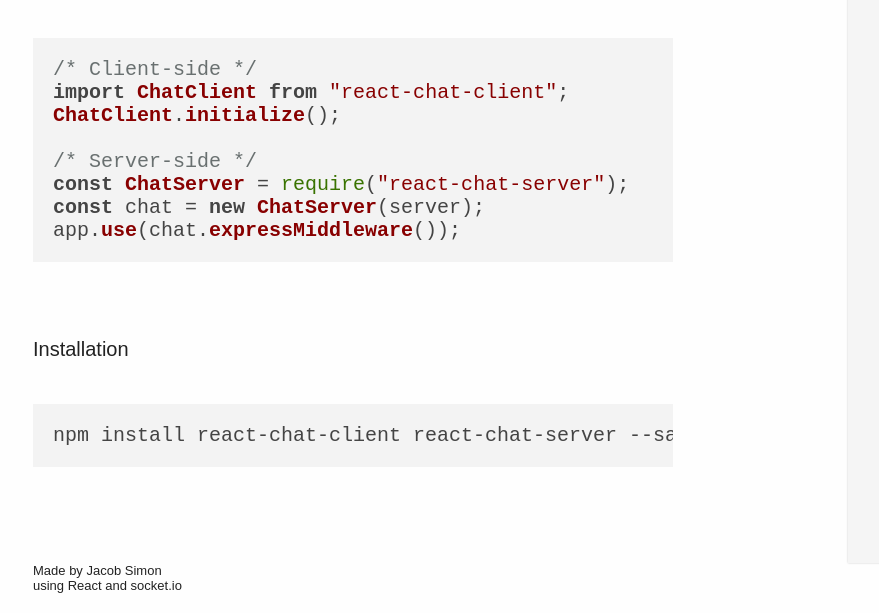
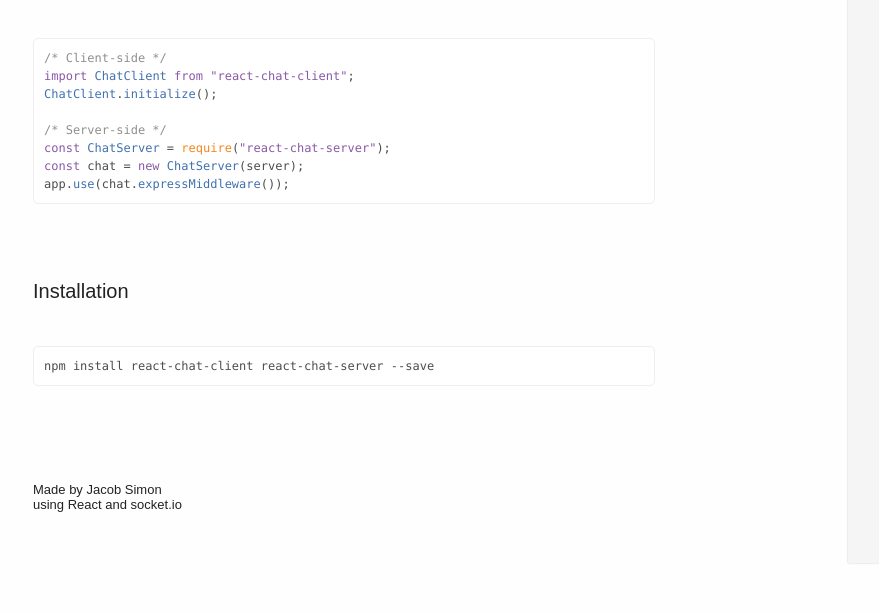
Before and after one commit to jacobsimon/react-chat-website, a website: page index.html in a window 1280 px wide. Shown: the part 237-850 px from the top of the page, without its empty margins (207-1086 px from the left). After the commit the page ends 800 px from the top, so only its background shows below. Drawn offline with nearby package versions, Linux system fonts and the light colour scheme; no server answers.

Commit message:
Improve styles for code block

```diff
--- a/index.html
+++ b/index.html
@@ -4,7 +4,6 @@
   <title>React Chat</title>
   <link rel="stylesheet" type="text/css" href="style.css" />
   <link rel="icon" type="image/png" href="favicon.png" />
-  <link rel="stylesheet" href="//cdnjs.cloudflare.com/ajax/libs/highlight.js/9.7.0/styles/default.min.css">
   <meta name="viewport" content="initial-scale=1.0">
 </head>
 <body>
@@ -17,10 +16,10 @@
       </div>
     </header>
     <div class="content">
-      <h1>Beautiful, real-time chat in O(1) lines of code:</h1>
+      <h1>Beautiful, real-time chat in just a few lines of code:</h1>
       <section>
         <pre>
-          <code class="js">/* Client-side */
+          <code class="javascript">/* Client-side */
 import ChatClient from "react-chat-client";
 ChatClient.initialize();
 
--- a/public/style.css
+++ b/public/style.css
@@ -97,3 +97,48 @@
   padding: 0;
   margin: 0;
 }
+
+/* Highlight.js theme */
+
+pre code {
+  display: block;
+  background: white;
+  color: #4d4d4c;
+  font-family: Menlo, Monaco, Consolas, monospace;
+  line-height: 1.5;
+  border: 1px solid #eeeeee;
+  padding: 10px;
+  font-size: 1.2rem;
+  border-radius: 5px;
+}
+
+pre .hljs-comment,
+pre .hljs-title {
+  color: #8e908c;
+}
+
+pre .hljs-number,
+pre .hljs-preprocessor,
+pre .hljs-built_in,
+pre .hljs-literal,
+pre .hljs-params,
+pre .hljs-constant {
+  color: #f5871f;
+}
+
+pre .hljs-string,
+pre .hljs-value,
+pre .hljs-inheritance,
+pre .hljs-header {
+  color: #8959a8;
+}
+
+pre .hljs-function,
+pre .javascript .hljs-title {
+  color: #4271ae;
+}
+
+pre .hljs-keyword,
+pre .javascript .hljs-function {
+  color: #8959a8;
+}
```
